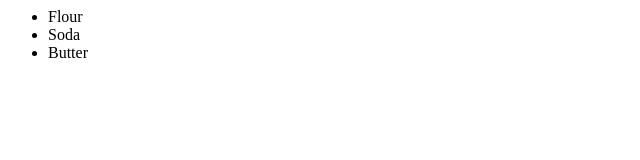
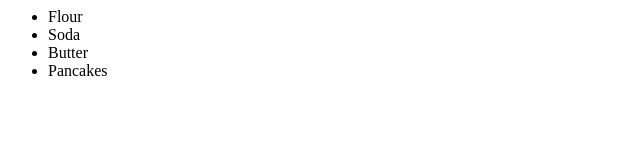
Before and after one commit to gwalshington/grocerylist, a plain HTML site: page index.html in a window 1280 px wide. Shown: the full height of the page, 0-640 px from the left. Drawn offline with Linux system fonts and the light colour scheme.

Commit message:
Added pancake mix to the list

```diff
--- a/index.html
+++ b/index.html
@@ -4,6 +4,7 @@
 			<li>Flour </li>
 			<li>Soda</li>
 			<li>Butter</li>
+			<li>Pancakes</li>
 		</ul>
 	</body>
 </html>
```
